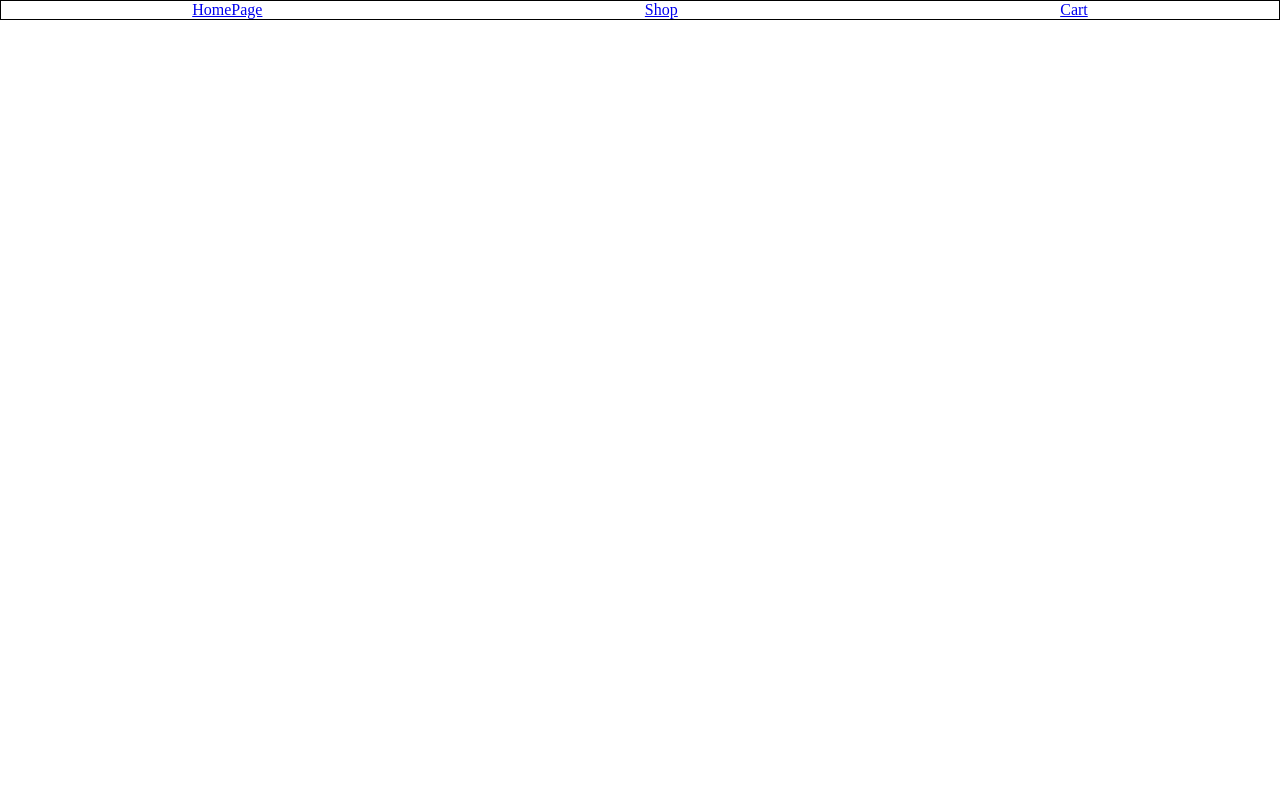
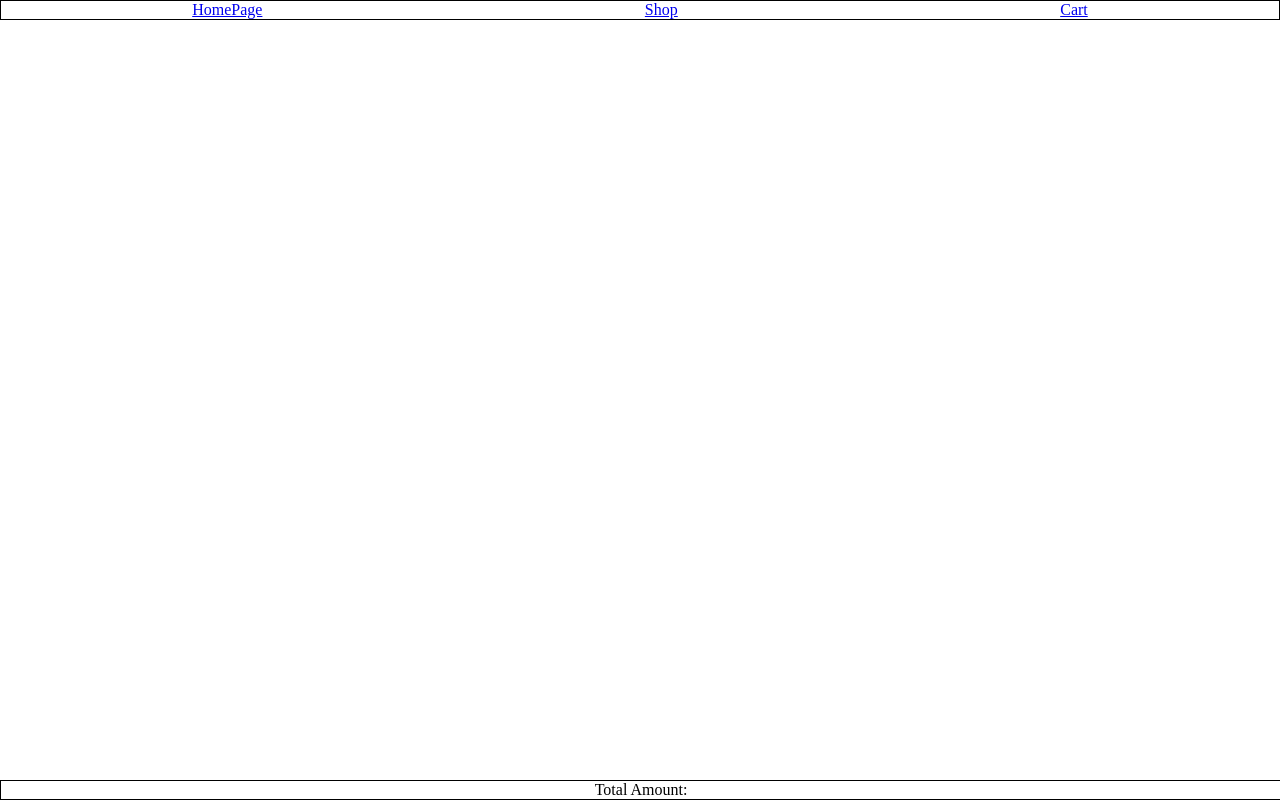
Before and after one commit to DannyT-0/shopping-cart-react, a React (Create React App) app in the folder shopping-cart/: page /cart in a window 1280 px wide. Built offline with nearby package versions, Linux system fonts and the light colour scheme.

Commit message:
added footer

```diff
--- a/shopping-cart/src/App.css
+++ b/shopping-cart/src/App.css
@@ -12,19 +12,23 @@
 
 }
 
+.footer{
+  position: fixed;
+  left: 0;
+  bottom: 0;
+  width: 100%;
+  background-color: white;
+  border: 1px solid black;
+  text-align: center;
+
+}
+
 .item-container{
   display: grid;
   grid-template-columns: 1fr 1fr 1fr;
   grid-template-rows: 1fr 1fr;
 }
 
-/* .item-container{
-  display: flex;
-  flex-direction: row;
-  justify-content: center;
-  align-items: center;
-} */
-
 .shopping-cart-item{
   width: 200px;
   border: 1px solid black;
--- a/shopping-cart/src/components/Cart.js
+++ b/shopping-cart/src/components/Cart.js
@@ -3,7 +3,6 @@ import React from "react";
 export default function Cart(props) {
 	return (
 		<div>
-			<div className="item-block">
 			<img
 				className="shopping-cart-item"
 				src={props.imgSource}
@@ -13,6 +12,5 @@ export default function Cart(props) {
 			/>
 			<p>${props.price}</p>
 		</div>
-		</div>
 	);
 }
--- /dev/null
+++ b/shopping-cart/src/components/Footer.js
@@ -0,0 +1,9 @@
+import React from "react";
+
+export default function Footer(props) {
+	return (
+		<div className="footer">
+			<p>Total Amount:{props.fullPrice}</p>
+		</div>
+	);
+}
--- a/shopping-cart/src/components/RouteSwitch.js
+++ b/shopping-cart/src/components/RouteSwitch.js
@@ -6,21 +6,24 @@ import Homepage from "./Homepage";
 import Cart from "./Cart";
 import Navbar from "./Navbar";
 import ShopData from "./ShopData";
+import Footer from "./Footer";
 
 export default function RouteSwitch() {
 	const [shoeCart, setShoeCart] = React.useState([]);
 	console.log(shoeCart);
 
+	// const fullPrice = shoeCart.map((prices) => {
+	// 	console.log(prices.price);
+	// });
+
 	const cartItems = shoeCart.map((items) => {
 		return (
-			// items.incart && (
 			<Cart
 				imgSource={items.imgSource}
 				altText={items.altText}
 				price={items.price}
 				incart={items.incart}
 			/>
-			// )
 		);
 	});
 
@@ -49,6 +52,8 @@ export default function RouteSwitch() {
 					<Route path="/shop" element={shopItems} />
 					<Route path="/cart" element={cartItems} />
 				</Routes>
+				{/* {fullPrice} */}
+				<Footer />
 			</BrowserRouter>
 		</div>
 	);
--- a/shopping-cart/src/components/Shop.js
+++ b/shopping-cart/src/components/Shop.js
@@ -3,8 +3,6 @@ import React from "react";
 export default function Shop(props) {
 	return (
 		<div>
-			<div>
-				<div className="item-block">
 			<img
 				className="shopping-cart-item"
 				src={props.imgSource}
@@ -15,7 +13,5 @@ export default function Shop(props) {
 			<p>${props.price}</p>
 			<button onClick={props.handleClick}>Add to Cart</button>
 		</div>
-			</div>
-		</div>
 	);
 }
```
Lines whose indentation alone changed are shown as unchanged.
